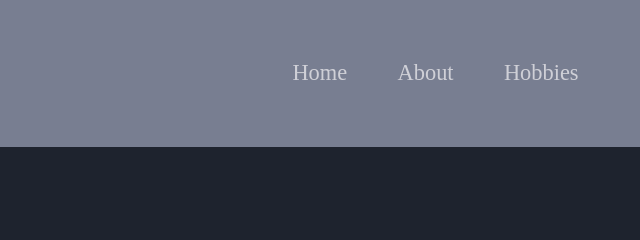
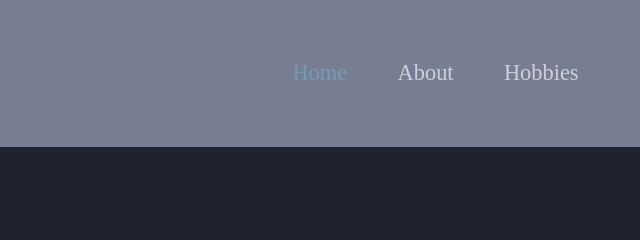
Before and after one commit to EmberAnimus/bioSite, a plain HTML site: page index.html in a window 1280 px wide. In both pictures the pointer is over the link "Home". Shown: the top 240 px of the page, 238-878 px from the left. Drawn offline with Linux system fonts and the light colour scheme.

Commit message:
Update main.css

```diff
--- a/main.css
+++ b/main.css
@@ -48,6 +48,9 @@ header {
     flex: 2;
     text-align: center;
     margin-right: 10%;
+}
+#nav a:hover{
+    color: #70AAC7
 }
 
 header h1 {
```
